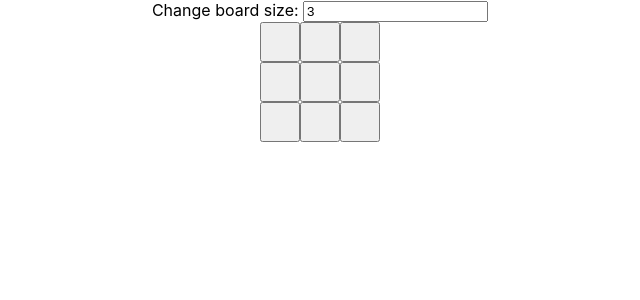
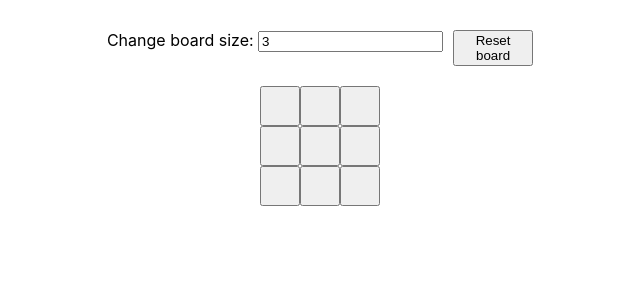
Before and after one commit to cpaisan/tic-tac-toe, a React (Create React App) app: page / in a window 1280 px wide. Shown: the top 300 px of the page, without its empty margins (320-960 px from the left). Built offline with nearby package versions, Linux system fonts and the light colour scheme.

Commit message:
[feature] Add reset board button and additional styling

```diff
--- a/src/App.tsx
+++ b/src/App.tsx
@@ -113,11 +113,14 @@ const useStyles = createUseStyles({
     width: "max-content",
     display: "grid",
     gridTemplateAreas: `
-      "label  label  label"
+      "label  label  resetButton"
       "header header header"
       "...... board  ....."
     `,
-    gridTemplateColumns: "auto auto auto"
+    gridTemplateColumns: "80px auto 80px",
+    gridColumnGap: "10px",
+    gridRowGap: "10px",
+    padding: "30px"
   },
   label: {
     gridArea: "label",
@@ -128,7 +131,11 @@ const useStyles = createUseStyles({
     justifySelf: "center"
   },
   board: {
-    gridArea: "board"
+    gridArea: "board",
+    justifySelf: "center"
+  },
+  resetButton: {
+    gridArea: "resetButton"
   }
 });
 
@@ -150,6 +157,12 @@ const App: React.FC = () => {
           name="boardSizeInput"
         />
       </label>
+      <button
+        onClick={() => setGameState(constructGameState(boardSize))}
+        className={classes.resetButton}
+      >
+        Reset board
+      </button>
       {gameOver && (
         <h1 className={classes.header}>{`Player ${
           playerTurn === "X" ? "O" : "X"
--- a/src/components/Board/Board.tsx
+++ b/src/components/Board/Board.tsx
@@ -6,8 +6,7 @@ const useStyles = createUseStyles({
   root: ({ boardSize }: { boardSize: number }) => ({
     display: "grid",
     gridTemplateRows: `repeat(${boardSize}, max-content)`,
-    gridTemplateColumns: `repeat(${boardSize}, max-content)`,
-    maxWidth: "60%"
+    gridTemplateColumns: `repeat(${boardSize}, max-content)`
   })
 });
 
```
